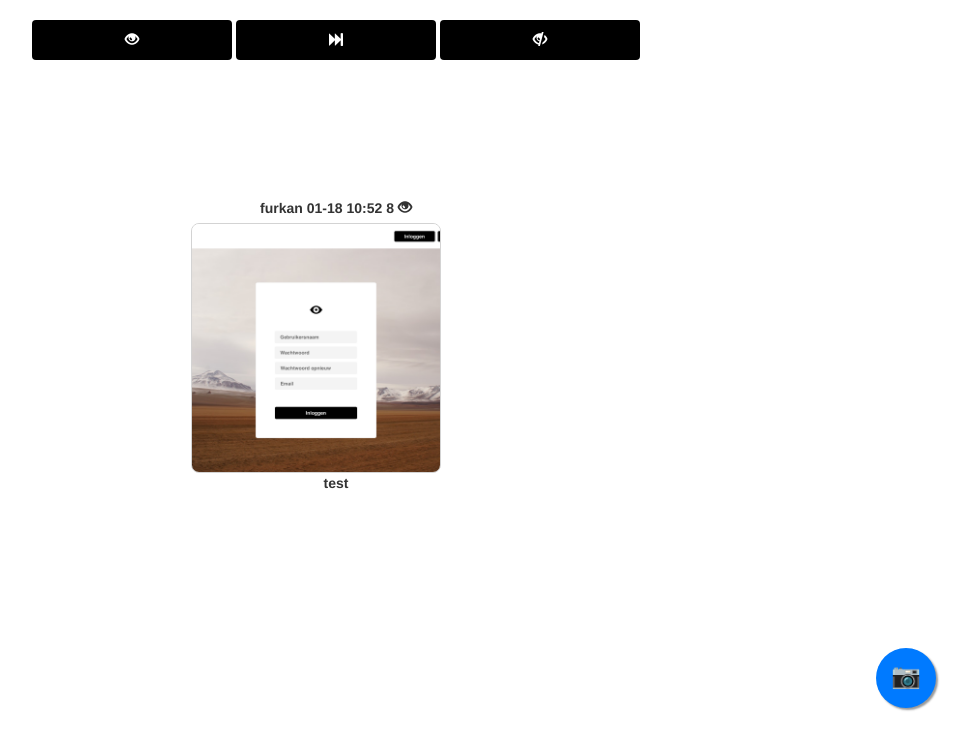
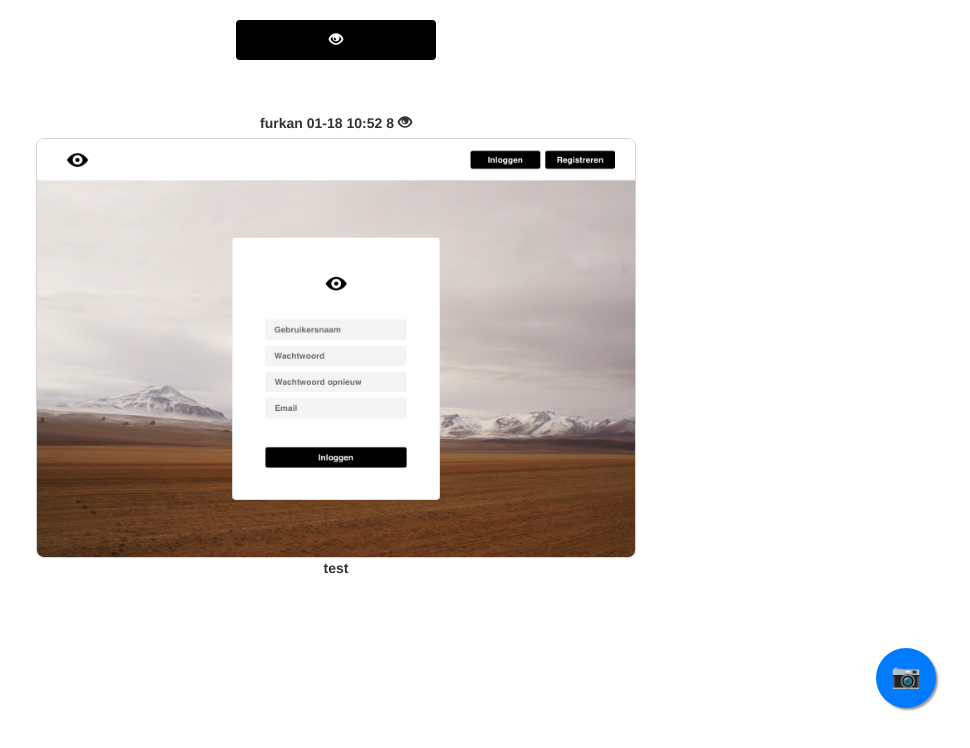
Before and after one commit to EyeLike2019/EyeLike, a Flask app: page / in a window 1280 px wide. Shown: the part 52-800 px from the top of the page, without its empty margins (304-1274 px from the left). Run offline with Flask 2, Linux system fonts and the light colour scheme; some libraries are stand-ins or nearby versions.

Commit message:
debugclear

```diff
--- a/static/styles.css
+++ b/static/styles.css
@@ -126,9 +126,10 @@ main #login {
 
 .img-responsive {
     border: 0.5px solid lightgray;
-    object-fit: cover;
-    width:250px !important;
-    height:250px !important;
+    /*object-fit: cover;*/
+    width:600px !important;
+    height:30em !important;
+    /*max-width:400px;*/
     border-radius: 8px;
 }
 
@@ -147,8 +148,9 @@ main #login {
 .like_buttons {
     margin-bottom:10px;
     display: block;
-    margin-left: auto;
-    margin-right: auto;
+    margin-left: 1px;
+    /*margin-right: auto;*/
+    margin-top:200px;
 }
 
 .float-button {
--- a/templates/index.html
+++ b/templates/index.html
@@ -5,18 +5,24 @@
 {% endblock %}
 
 {% block main %}
-<div class="col-lg-3 col-md-3 col-sm-3 col-xs-6" id="random_image">
+<div class="col-3">
+    <div class="like-buttons">
+        <button id="like" onclick="likeButtonClicked({{ photo_id }})" class="btn btn-dark"><b><span class="glyphicon glyphicon-eye-open"></span></b></button>
+    </div>
+</div>
+<div class="col-2" id="random_image">
     <label id="username">{{ random.username }} </label>
     <label id="timestamp">{{ random.timestamp }} </label>
     <label id="score">{{ random.score }} <span class="glyphicon glyphicon-eye-open"></span></label>
     <img src={{ file }} class="img-responsive" id="random_file">
     <label id="discription">{{ random.description }} </label>
 </div>
+<div class="col-sm-2"></div>
 
-<div class="like_buttons">
-    <button id="like" onclick="likeButtonClicked({{ photo_id }})" class="btn btn-dark"><b><span class="glyphicon glyphicon-eye-open"></span></b></button>
-    <button id="skip" onclick="skipButtonClicked({{ photo_id }})" class="btn btn-dark"><b><span class="glyphicon glyphicon-fast-forward"></span></b></button>
-    <button id="dislike" onclick="dislikeButtonClicked({{ photo_id }})" class="btn btn-dark"><b><span class="glyphicon glyphicon-eye-close"></span></b></button>
-</div>
+<!--<div class="like_buttons">-->
+<!--    <button id="like" onclick="likeButtonClicked({{ photo_id }})" class="btn btn-dark"><b><span class="glyphicon glyphicon-eye-open"></span></b></button>-->
+<!--    <button id="skip" onclick="skipButtonClicked({{ photo_id }})" class="btn btn-dark"><b><span class="glyphicon glyphicon-fast-forward"></span></b></button>-->
+<!--    <button id="dislike" onclick="dislikeButtonClicked({{ photo_id }})" class="btn btn-dark"><b><span class="glyphicon glyphicon-eye-close"></span></b></button>-->
+<!--</div>-->
 
 {% endblock %}
```
Also changed, not shown: database.db.
